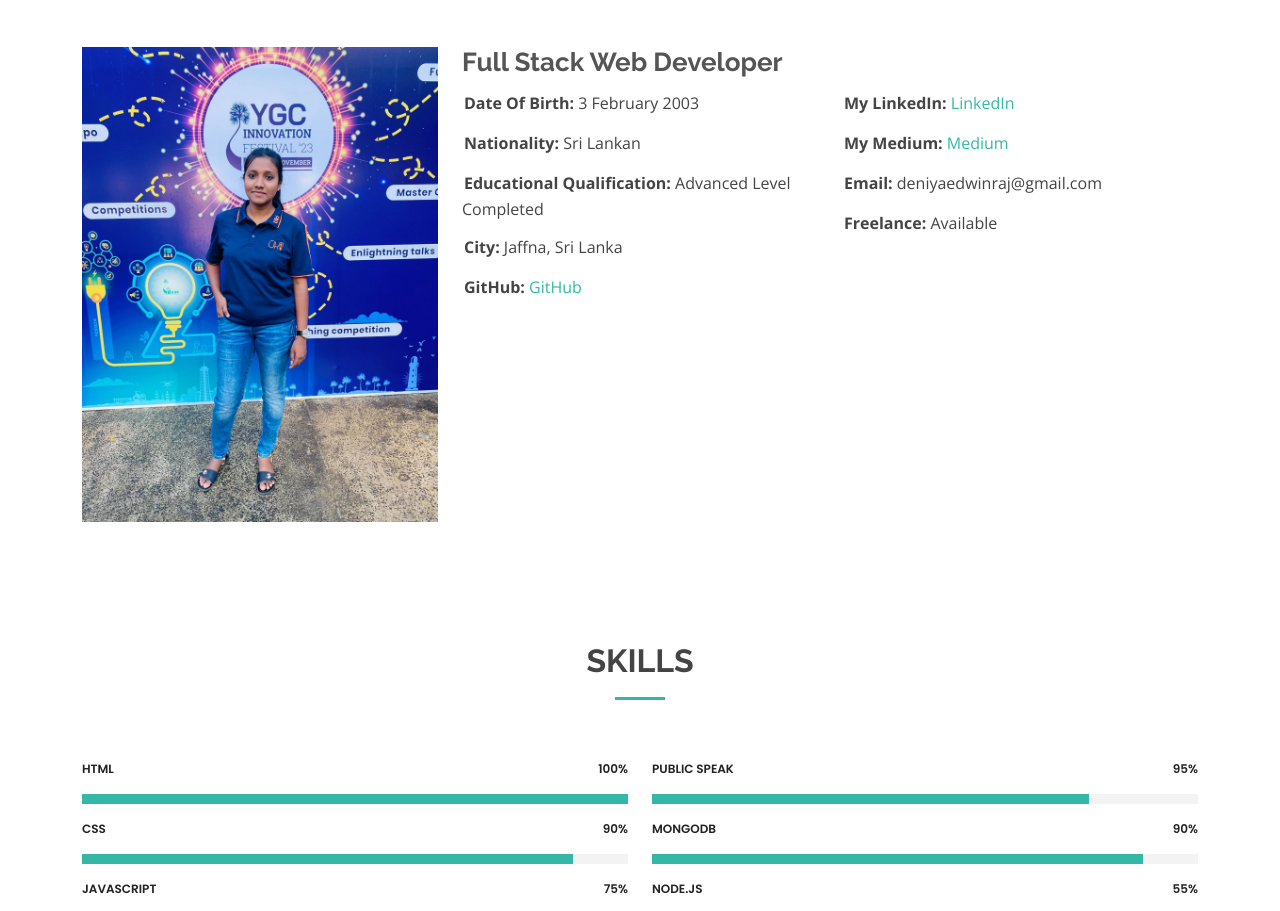
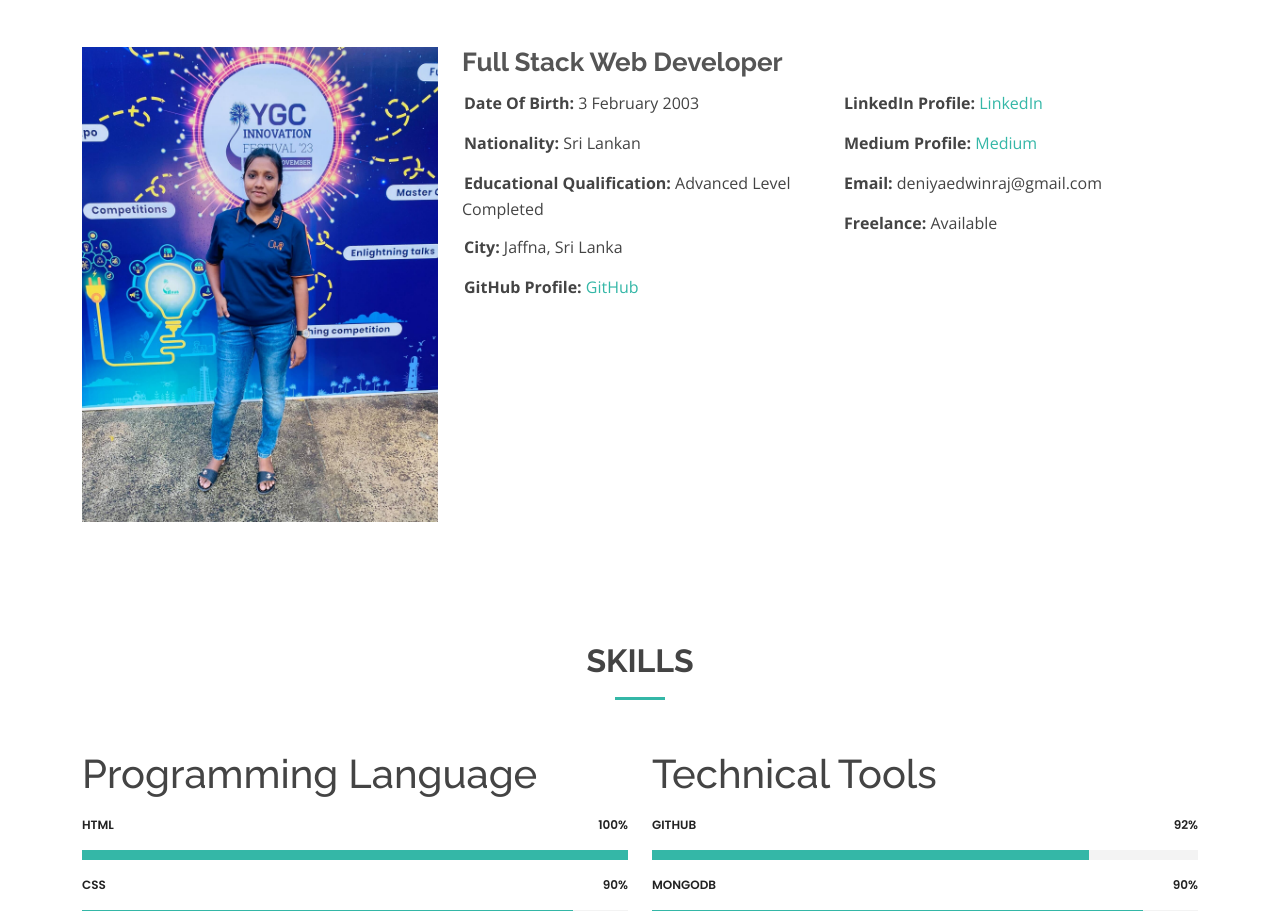
Before and after one commit to Deniya-Edwinraj/Deniya-Portfolio, a plain HTML site: page about.html in a window 1280 px wide. Shown: the part 171-1082 px from the top of the page. Drawn offline with nearby package versions, Linux system fonts and the light colour scheme; files whose address does not match are found by name.

Commit message:
third-commit

```diff
--- a/about.html
+++ b/about.html
@@ -100,13 +100,13 @@
                   <li><i class="bi bi-rounded-right"></i> <strong>Educational Qualification:</strong>
                     Advanced Level Completed</li>
                   <li><i class="bi bi-rounded-right"></i> <strong>City:</strong> Jaffna, Sri Lanka</li>
-                  <li><i class="bi bi-rounded-right"></i> <strong>GitHub:</strong> <a href="https://github.com/Deniya-Edwinraj" target="_blank">GitHub</a></li>
+                  <li><i class="bi bi-rounded-right"></i> <strong>GitHub Profile:</strong> <a href="https://github.com/Deniya-Edwinraj" target="_blank">GitHub</a></li>
                 </ul>
               </div>
               <div class="col-lg-6">
                 <ul>
-                  <li><i class="bi bi-rounded-right"></i> <strong>My LinkedIn:</strong> <a href="https://www.linkedin.com/in/deniya-edwinraj-b76419293/" target="_blank">LinkedIn</a></li>
-                  <li><i class="bi bi-rounded-right"></i> <strong>My Medium:</strong> <a href="https://medium.com/@deniyaedwinraj" target="_blank">Medium</a></li>
+                  <li><i class="bi bi-rounded-right"></i> <strong>LinkedIn Profile:</strong> <a href="https://www.linkedin.com/in/deniya-edwinraj-b76419293/" target="_blank">LinkedIn</a></li>
+                  <li><i class="bi bi-rounded-right"></i> <strong>Medium Profile:</strong> <a href="https://medium.com/@deniyaedwinraj" target="_blank">Medium</a></li>
                   <li><i class="bi bi-rounded-right"></i> <strong>Email:</strong> deniyaedwinraj@gmail.com</li>
                   <li><i class="bi bi-rounded-right"></i> <strong>Freelance:</strong> Available</li>
                 </ul>
@@ -134,7 +134,7 @@
         <div class="row skills-content">
 
           <div class="col-lg-6">
-
+            <h1>Programming Language</h1>
             <div class="progress">
               <span class="skill">HTML <i class="val">100%</i></span>
               <div class="progress-bar-wrap">
@@ -150,7 +150,7 @@
             </div>
 
             <div class="progress">
-              <span class="skill">JavaScript <i class="val">75%</i></span>
+              <span class="skill">JavaScript <i class="val">80%</i></span>
               <div class="progress-bar-wrap">
                 <div class="progress-bar" role="progressbar" aria-valuenow="75" aria-valuemin="0" aria-valuemax="100"></div>
               </div>
@@ -159,9 +159,9 @@
           </div>
 
           <div class="col-lg-6">
-
+            <h1>Technical Tools</h1>
             <div class="progress">
-              <span class="skill">Public Speak <i class="val">95%</i></span>
+              <span class="skill">GitHub <i class="val">92%</i></span>
               <div class="progress-bar-wrap">
                 <div class="progress-bar" role="progressbar" aria-valuenow="80" aria-valuemin="0" aria-valuemax="100"></div>
               </div>
@@ -175,7 +175,7 @@
             </div>
 
             <div class="progress">
-              <span class="skill">Node.js <i class="val">55%</i></span>
+              <span class="skill">Node.js <i class="val">75%</i></span>
               <div class="progress-bar-wrap">
                 <div class="progress-bar" role="progressbar" aria-valuenow="55" aria-valuemin="0" aria-valuemax="100"></div>
               </div>
```
Also changed, not shown: portfolio.html (+2 -2 lines).
